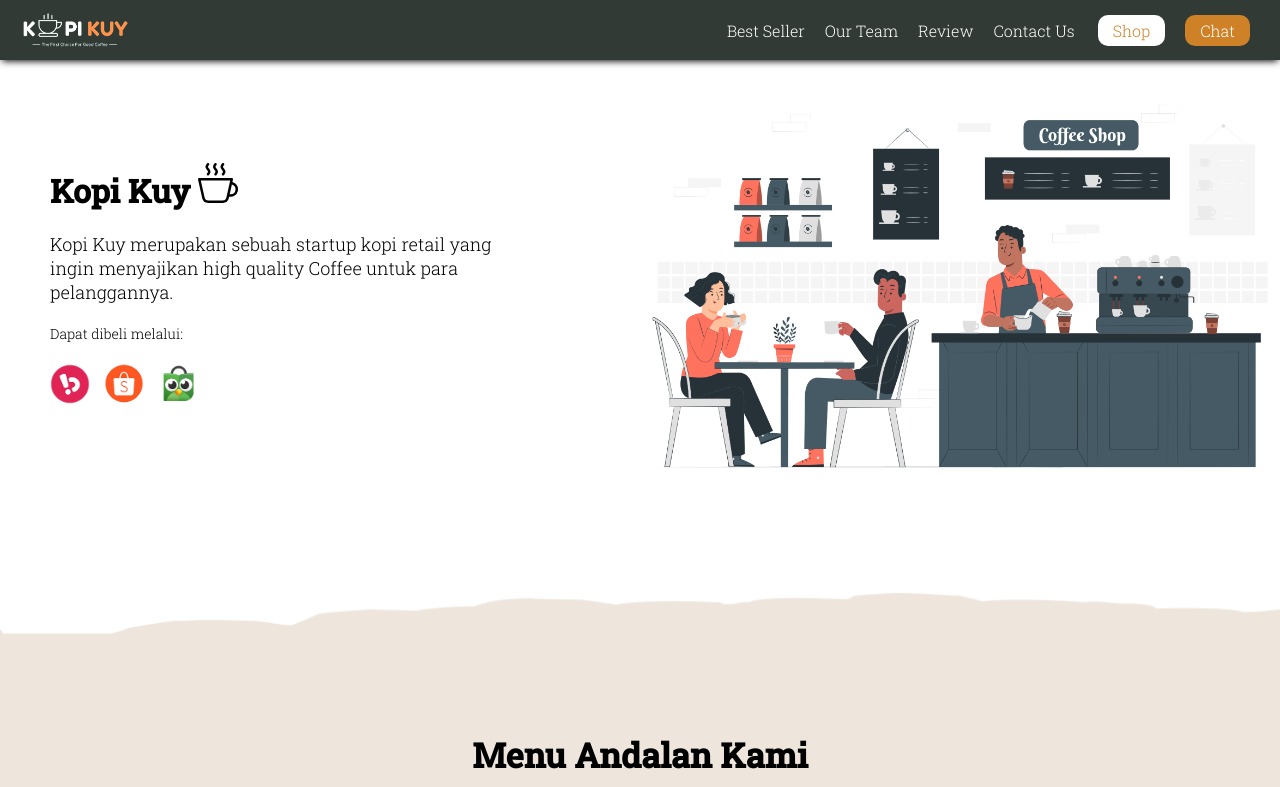
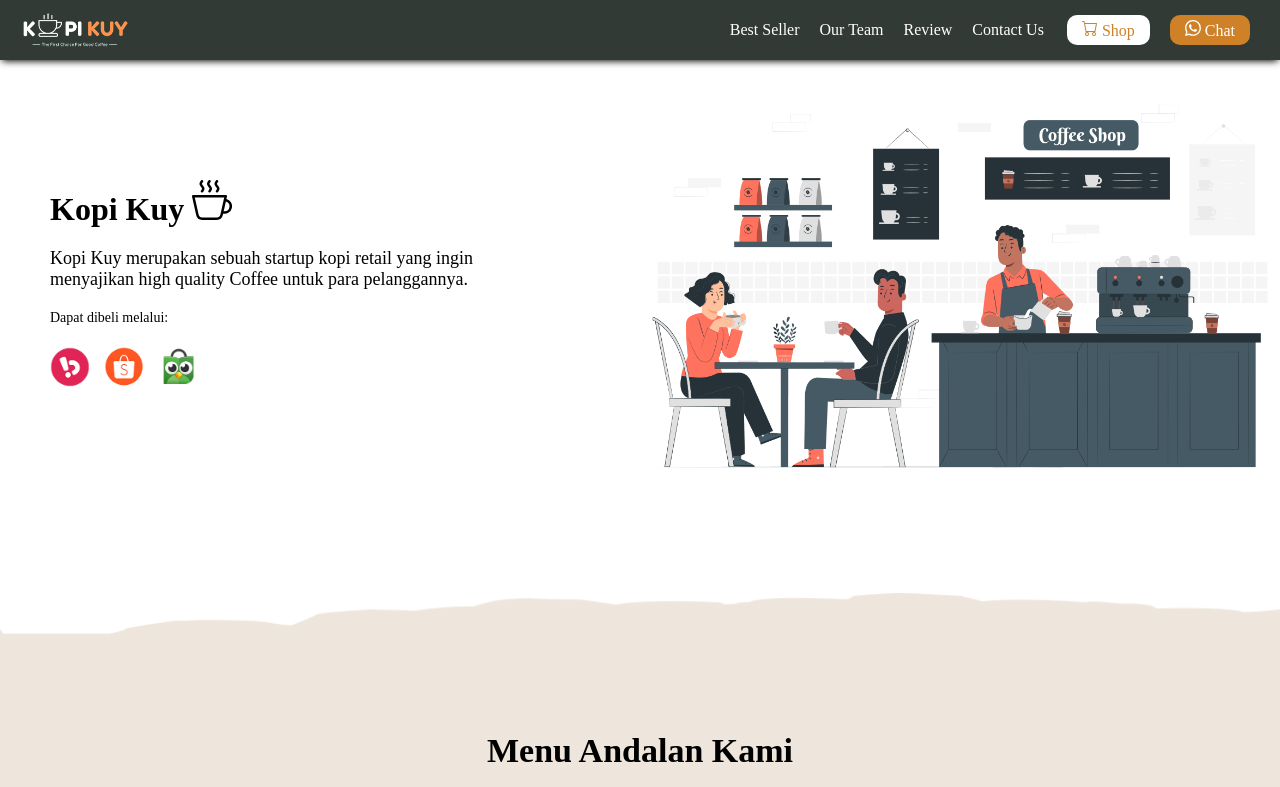
Before and after one commit to jhontriboyke/kopi-kuy, a plain HTML site: page index.html in a window 1280 px wide. Shown: the top 787 px of the page. Drawn offline with Linux system fonts and the light colour scheme; a web font is replaced by a local one.

Commit message:
Update index.html
Mengubah tampilan index.html menjadi baru

```diff
--- a/index.html
+++ b/index.html
@@ -9,9 +9,9 @@
     <title>Website Kopi Kuy</title>
     <link rel="stylesheet" href="css/style.css">
     <link rel="preconnect" href="https://fonts.googleapis.com">
-    <link rel="preconnect" href="https://fonts.googleapis.com">
     <link rel="preconnect" href="https://fonts.gstatic.com" crossorigin>
-    <link href="https://fonts.googleapis.com/css2?family=Roboto+Slab:wght@300;400;500&display=swap" rel="stylesheet">
+    <link href="https://fonts.googleapis.com/css2?family=Signika+Negative:wght@300;400;500&display=swap"
+        rel="stylesheet">
 </head>
 
 <body>
@@ -24,8 +24,16 @@
                 <a href="#review">Review</a>
                 <a href="#contact-us">Contact Us</a>
             </div>
-            <a class="shop" href="produk.html">Shop</a>
-            <a class="chat" href="https://wa.me/6282158498388" target="_blank">Chat</a>
+            <a class="shop" href="produk.html"><svg xmlns="http://www.w3.org/2000/svg" width="16" height="16"
+                    fill="currentColor" class="bi bi-cart" viewBox="0 0 16 16">
+                    <path
+                        d="M0 1.5A.5.5 0 0 1 .5 1H2a.5.5 0 0 1 .485.379L2.89 3H14.5a.5.5 0 0 1 .491.592l-1.5 8A.5.5 0 0 1 13 12H4a.5.5 0 0 1-.491-.408L2.01 3.607 1.61 2H.5a.5.5 0 0 1-.5-.5zM3.102 4l1.313 7h8.17l1.313-7H3.102zM5 12a2 2 0 1 0 0 4 2 2 0 0 0 0-4zm7 0a2 2 0 1 0 0 4 2 2 0 0 0 0-4zm-7 1a1 1 0 1 1 0 2 1 1 0 0 1 0-2zm7 0a1 1 0 1 1 0 2 1 1 0 0 1 0-2z" />
+                </svg> <span>Shop</span></a>
+            <a class="chat" href="https://wa.me/6282158498388" target="_blank"><svg xmlns="http://www.w3.org/2000/svg"
+                    width="16" height="16" fill="currentColor" class="bi bi-whatsapp" viewBox="0 0 16 16">
+                    <path
+                        d="M13.601 2.326A7.854 7.854 0 0 0 7.994 0C3.627 0 .068 3.558.064 7.926c0 1.399.366 2.76 1.057 3.965L0 16l4.204-1.102a7.933 7.933 0 0 0 3.79.965h.004c4.368 0 7.926-3.558 7.93-7.93A7.898 7.898 0 0 0 13.6 2.326zM7.994 14.521a6.573 6.573 0 0 1-3.356-.92l-.24-.144-2.494.654.666-2.433-.156-.251a6.56 6.56 0 0 1-1.007-3.505c0-3.626 2.957-6.584 6.591-6.584a6.56 6.56 0 0 1 4.66 1.931 6.557 6.557 0 0 1 1.928 4.66c-.004 3.639-2.961 6.592-6.592 6.592zm3.615-4.934c-.197-.099-1.17-.578-1.353-.646-.182-.065-.315-.099-.445.099-.133.197-.513.646-.627.775-.114.133-.232.148-.43.05-.197-.1-.836-.308-1.592-.985-.59-.525-.985-1.175-1.103-1.372-.114-.198-.011-.304.088-.403.087-.088.197-.232.296-.346.1-.114.133-.198.198-.33.065-.134.034-.248-.015-.347-.05-.099-.445-1.076-.612-1.47-.16-.389-.323-.335-.445-.34-.114-.007-.247-.007-.38-.007a.729.729 0 0 0-.529.247c-.182.198-.691.677-.691 1.654 0 .977.71 1.916.81 2.049.098.133 1.394 2.132 3.383 2.992.47.205.84.326 1.129.418.475.152.904.129 1.246.08.38-.058 1.171-.48 1.338-.943.164-.464.164-.86.114-.943-.049-.084-.182-.133-.38-.232z" />
+                </svg> <span> Chat</span></a>
         </div>
     </nav>
 
```
